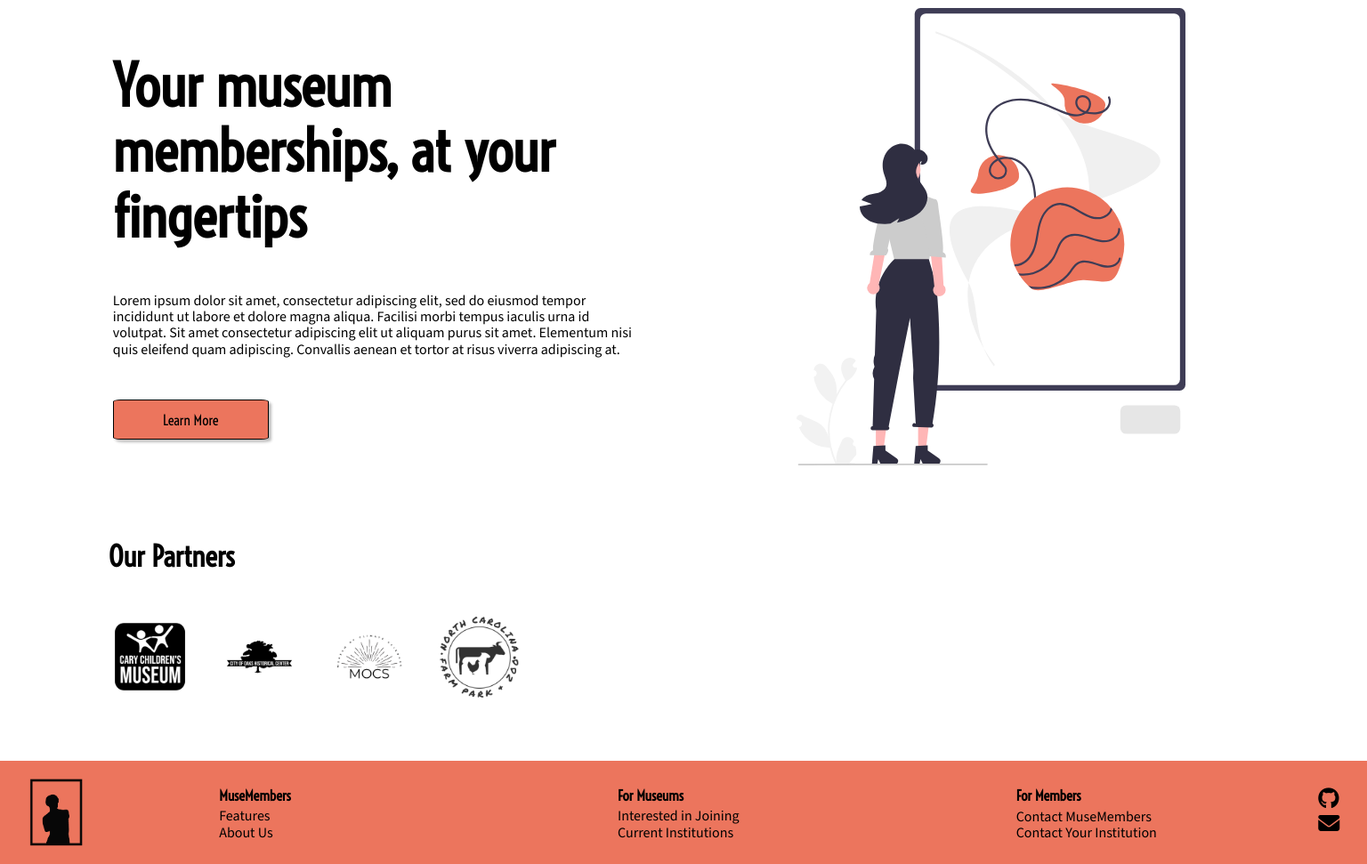
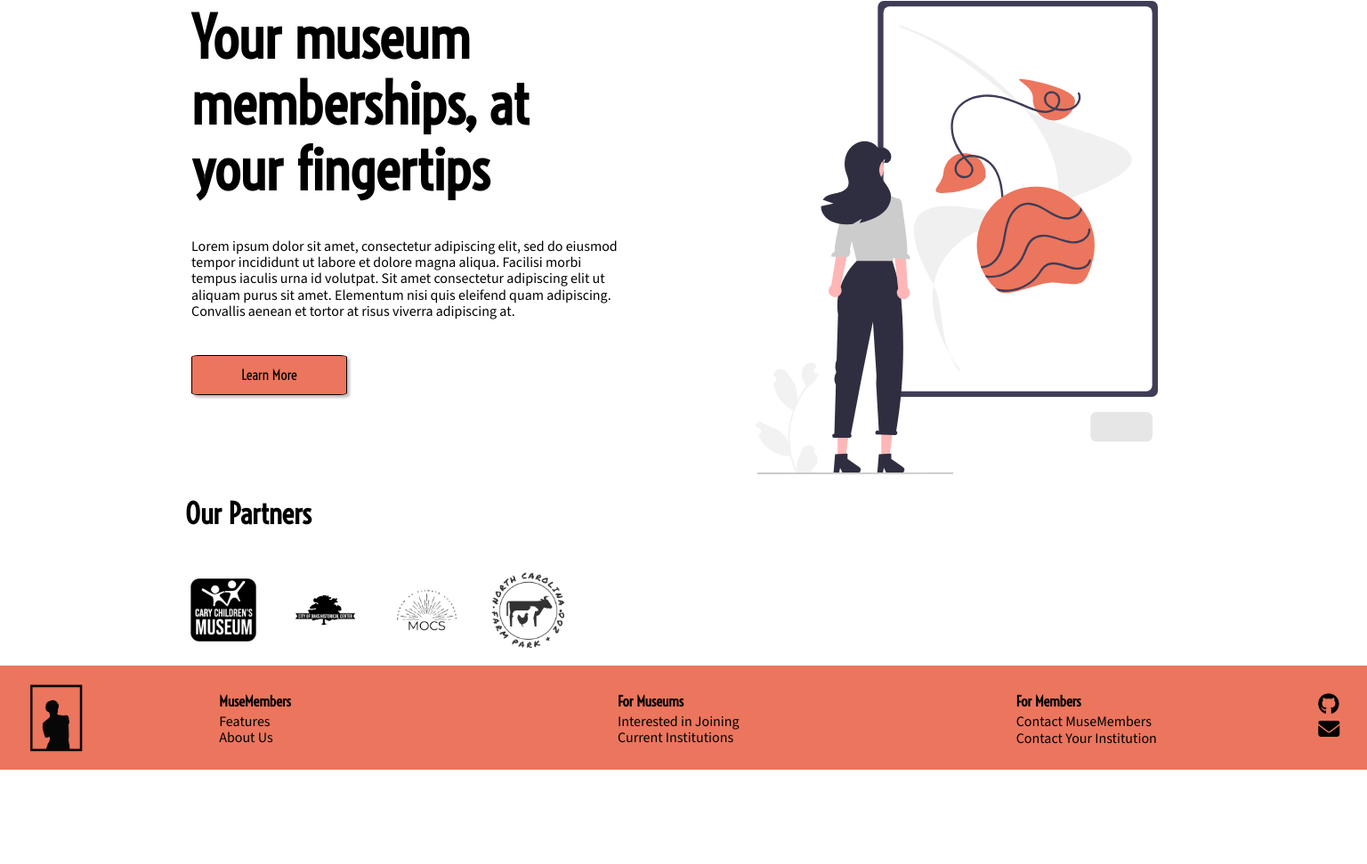
Before and after one commit to katieleebrown/MuseMembers, a plain HTML site: page index.html in a window 1536 px wide. Shown: the part 195-1166 px from the top of the page at 89% size. After the commit the page ends 1060 px from the top, so only its background shows below. Drawn offline with nearby package versions, Linux system fonts and the light colour scheme.

Commit message:
css updates

```diff
--- a/css/style.css
+++ b/css/style.css
@@ -276,7 +276,8 @@ footer a {
     }
 
     main {
-        height: 80vh;
+        height: auto;
+        min-height: 80vh;
     }
 
     #openingInfo {
@@ -370,13 +371,24 @@ footer a {
 }
 
 @media screen and (min-width: 1200px) {
+    #openingInfo {
+        width: 80%;
+        margin: auto;
+    }
 
-    #infoSectionOne,
     #partners {
-        padding: 50px;
+        padding-left: 5%;
+        margin-top: -2%;
+    }
+}
+
+@media screen and (min-width: 1450px) {
+    #infoSectionOne {
+        width: 40%;
     }
 
     #partners {
         margin-top: -5%;
+        padding-left: 9%;
     }
 }
```
